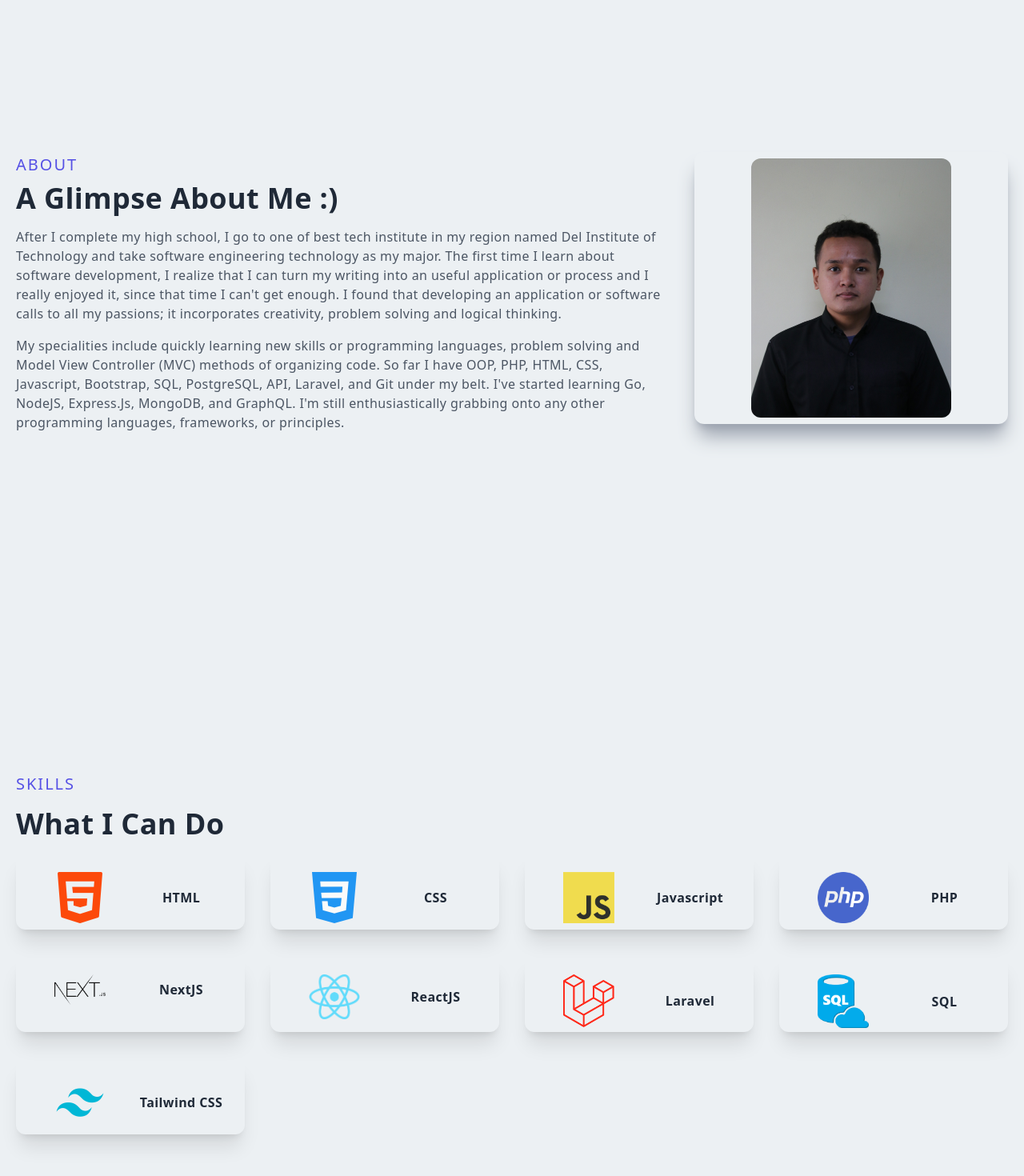
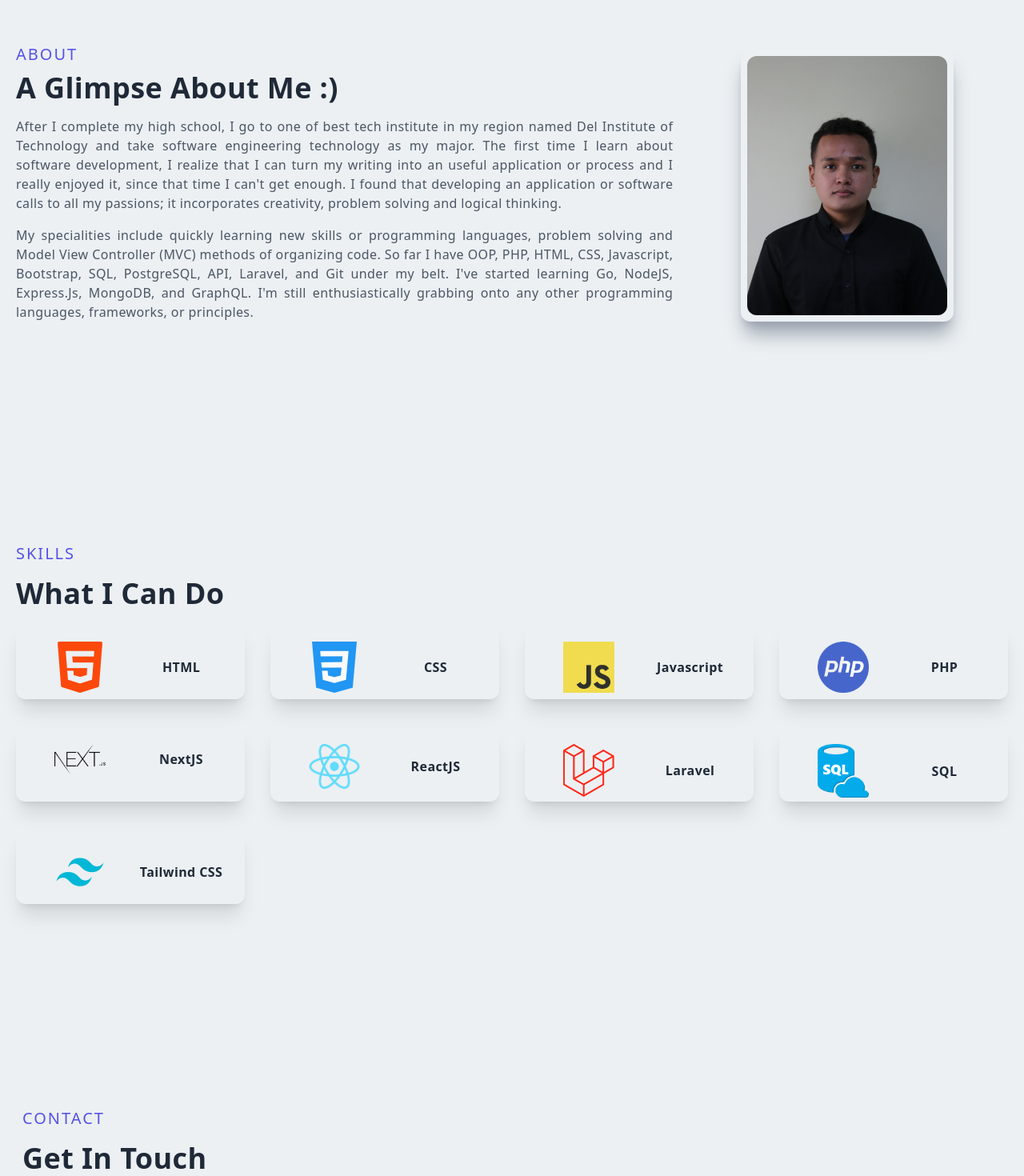
Before and after one commit to ovamarbun25/porto, a Next.js app: page / in a window 1280 px wide. Shown: the part 840-2310 px from the top of the page at 80% size. Built offline with nearby package versions, Linux system fonts and the light colour scheme.

Commit message:
minor update on ui

```diff
--- a/components/About.jsx
+++ b/components/About.jsx
@@ -6,14 +6,14 @@ import Profile from "../public/assets/picture.jpg";
 
 const About = () => {
   return (
-    <div id="about" className="w-full md:h-screen p-2 flex items-center py-16">
-      <div className="max-w-[1240px] m-auto md:grid grid-cols-3 gap-8">
-        <div className="col-span-2 mt-5">
+    <div id="about" className="w-full md:h-screen lg:h-110 flex items-center">
+      <div className="max-w-[1240px] m-auto md:grid grid-cols-3 gap-4">
+        <div className="col-span-2 mt-20 lg:mt-0">
           <p className="uppercase text-xl tracking-widest text-[#5651e5]">
             About
           </p>
           <h2 className="py-2">A Glimpse About Me :)</h2>
-          <p className="py-2 text-gray-600">
+          <p className="py-2 text-gray-600 text-justify">
             After I complete my high school, I go to one of best tech institute
             in my region named Del Institute of Technology and take software
             engineering technology as my major. The first time I learn about
@@ -23,7 +23,7 @@ const About = () => {
             software calls to all my passions; it incorporates creativity,
             problem solving and logical thinking.
           </p>
-          <p className="py-2 text-gray-600">
+          <p className="py-2 text-gray-600 text-justify">
             My specialities include quickly learning new skills or programming
             languages, problem solving and Model View Controller (MVC) methods
             of organizing code. So far I have OOP, PHP, HTML,
@@ -34,7 +34,7 @@ const About = () => {
           </p>
         </div>
 
-        <div className="w-full m-auto shadow-xl shadow-gray-400 rounded-xl flex items-center justify-center p-2 hover:scale-110 ease-in duration-300">
+        <div className="w-fit m-auto shadow-xl shadow-gray-400 rounded-xl flex items-center justify-center p-2 hover:scale-110 ease-in duration-300">
           <Image
             className="rounded-xl"
             src={Profile}
--- a/components/Contacts.jsx
+++ b/components/Contacts.jsx
@@ -13,7 +13,7 @@ const Contacts = () => {
   return (
     <div id="contact" className="w-full lg:h-screen">
       <div className="max-w-[1240px] m-auto px-2 py-16 w-full">
-        <p className="uppercase text-xl tracking-widest text-[#5651e5] mt-10">
+        <p className="uppercase text-xl tracking-widest text-[#5651e5] mt-6 lg:mt-4">
           Contact
         </p>
         <h2 className="py-4">Get In Touch</h2>
@@ -125,7 +125,7 @@ const Contacts = () => {
           </div>
         </div>
 
-        <div className="flex justify-center py-12">
+        <div className="flex justify-center py-5">
           <Link href="/">
             <div className="rounded-full shadow-lg shadow-gray-400 p-5 cursor-pointer hover:scale-110 ease-in duration-300">
               <FaAngleDoubleUp className="text-[#5651e5] m-auto" size={25 }/>
--- a/components/Main.jsx
+++ b/components/Main.jsx
@@ -12,7 +12,7 @@ const Main = () => {
             Scroll through to know me better ;)
           </p>
           <h1 className="py-4 text-gray-700">
-            Hi, It's me <span className="text-[#5651e5]">Ova</span>
+            Hi, It's me <span className="animate-text bg-gradient-to-r from-teal-500 via-purple-500 to-orange-500 bg-clip-text text-transparent">Ova</span>
           </h1>
           <h1 className="py-4 text-gray-700">A Tech Enthusiast</h1>
           <p className="py-4 text-gray-600 max-w-[70%] m-auto">
--- a/components/Skills.jsx
+++ b/components/Skills.jsx
@@ -15,7 +15,7 @@ import Link from "next/link";
 const Skills = () => {
   return (
     <div id="skills" className="w-full lg:h-screen p-2">
-      <div className="max-w-[1240px] mx-auto flex flex-col justify-center h-full mt-8">
+      <div className="max-w-[1240px] mx-auto flex flex-col justify-center h-full mt-20 lg:mt-0">
         <p className=" text-xl uppercase tracking-widest text-[#5651e5]">
           Skills
         </p>
--- a/tailwind.config.js
+++ b/tailwind.config.js
@@ -9,7 +9,29 @@ module.exports = {
     "./src/**/*.{js,ts,jsx,tsx}",
   ],
   theme: {
-    extend: {},
+    extend: {
+      height: {
+        98:"28rem",
+        100: "30rem",
+        105: "32rem",
+        110: "34rem",
+      },
+      animation: {
+        text: "text 5s ease infinite",
+      },
+      keyframes: {
+        text: {
+          "0%, 100%": {
+            "background-size": "200% 200%",
+            "background-position": "left center",
+          },
+          "50%": {
+            "background-size": "200% 200%",
+            "background-position": "right center",
+          },
+        },
+      },
+    },
   },
   plugins: [],
 };
```
